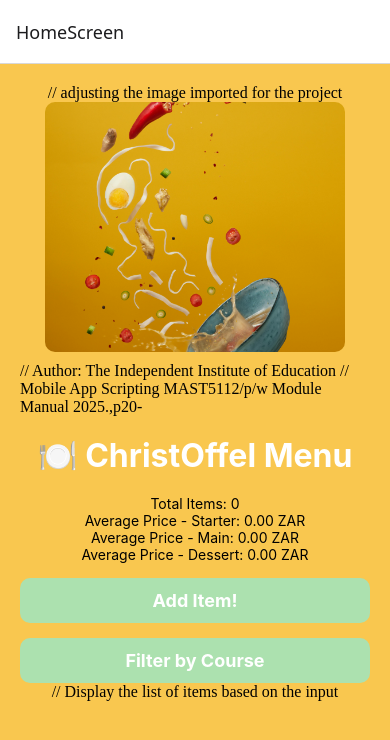
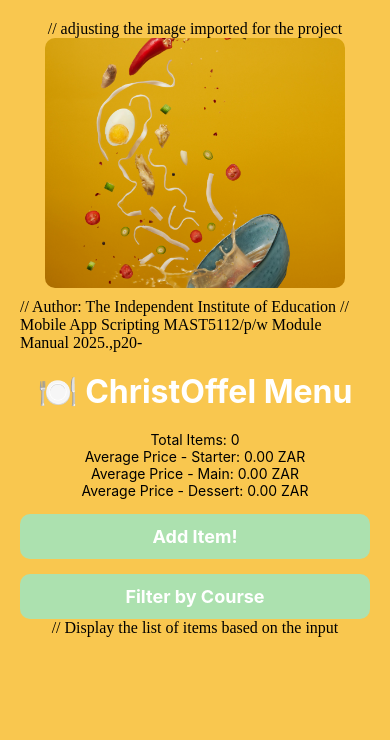
Before and after one commit to ST10462466/My_CulinaryApp, a React Native app: screen /Home in a window 390 px wide. Shown: the top 740 px of the page. Built offline with nearby package versions, Linux system fonts and the light colour scheme.

Commit message:
fixing the top of each screen

```diff
--- a/App.tsx
+++ b/App.tsx
@@ -1,4 +1,3 @@
-// App.tsx
 import React from 'react';
 import { NavigationContainer } from '@react-navigation/native';
 import { createNativeStackNavigator } from '@react-navigation/native-stack';
@@ -6,16 +5,21 @@ import { MenuProvider } from './Context/menuContext';
 import HomeScreen from './Screens/homeScreen';
 import AddItemScreen from './Screens/addItemScreen';
 import FilterCourseScreen from './Screens/filterCourseScreen';
-import { RootStackParamList } from './types'; // 👈 Import the correct types
+import { RootStackParamList } from './types';
 
-const Stack = createNativeStackNavigator<RootStackParamList>(); // 👈 Apply types
+const Stack = createNativeStackNavigator<RootStackParamList>();
 
 export default function App() {
   return (
     <MenuProvider>
       <NavigationContainer>
-        <Stack.Navigator initialRouteName="HomeScreen">
-          <Stack.Screen name="HomeScreen" component={HomeScreen} />
+        <Stack.Navigator
+          initialRouteName="Home"
+          screenOptions={{
+            headerShown: false,
+          }}
+        >
+          <Stack.Screen name="Home" component={HomeScreen} />
           <Stack.Screen name="AddItemScreen" component={AddItemScreen} />
           <Stack.Screen name="FilterCourseScreen" component={FilterCourseScreen} />
         </Stack.Navigator>
--- a/Screens/homeScreen.tsx
+++ b/Screens/homeScreen.tsx
@@ -12,8 +12,8 @@ import { commonStyles } from '../buttonStyles/commonStyles';
 
 
 type HomeScreenProps = {
-  navigation: NativeStackNavigationProp<RootStackParamList, 'HomeScreen'>;
-  route: RouteProp<RootStackParamList, 'HomeScreen'>;
+  navigation: NativeStackNavigationProp<RootStackParamList, 'Home'>;
+  route: RouteProp<RootStackParamList, 'Home'>;
 };
 
 export default function HomeScreen({ navigation }: HomeScreenProps) {
```
Also changed, not shown: types.ts (+4 -4 lines).
